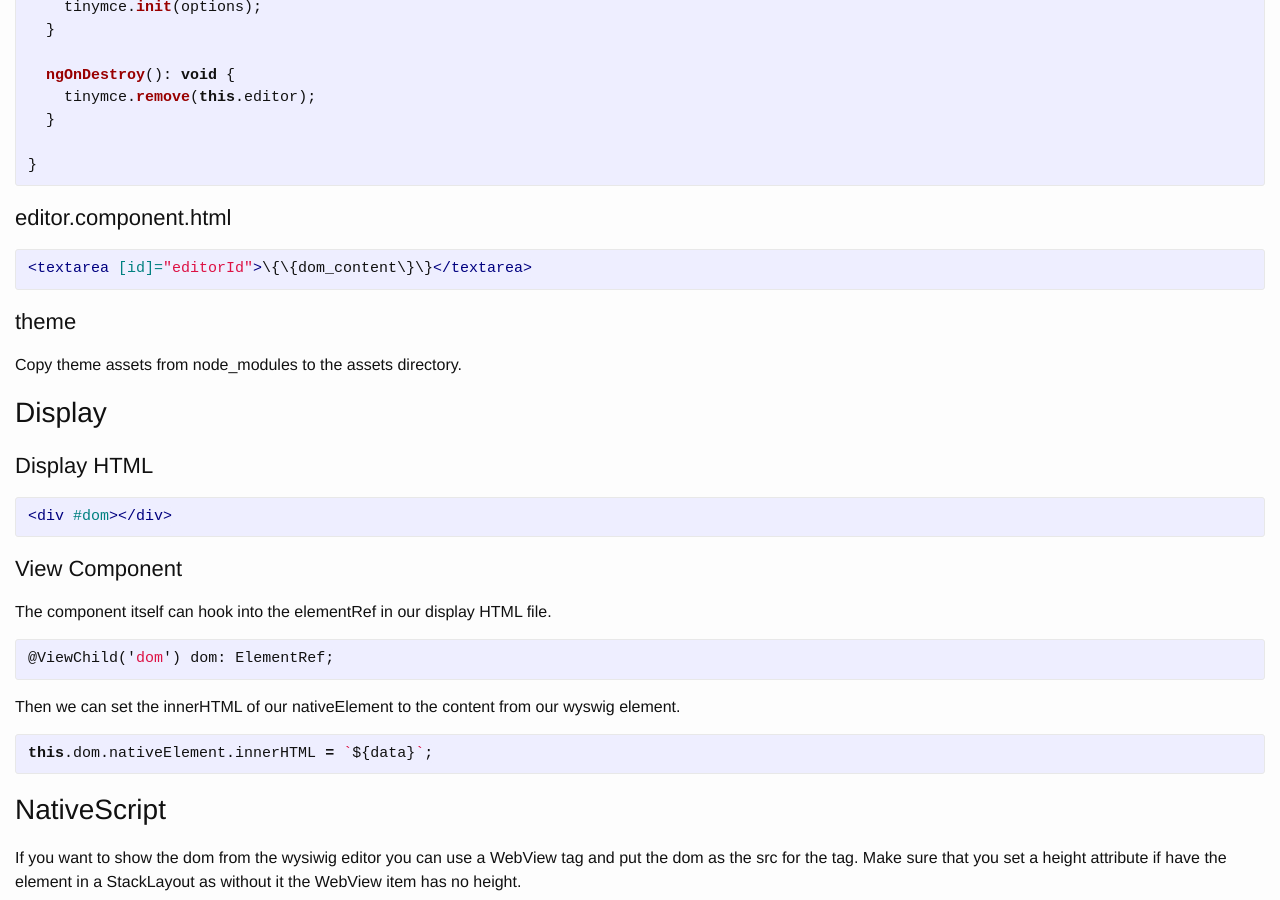
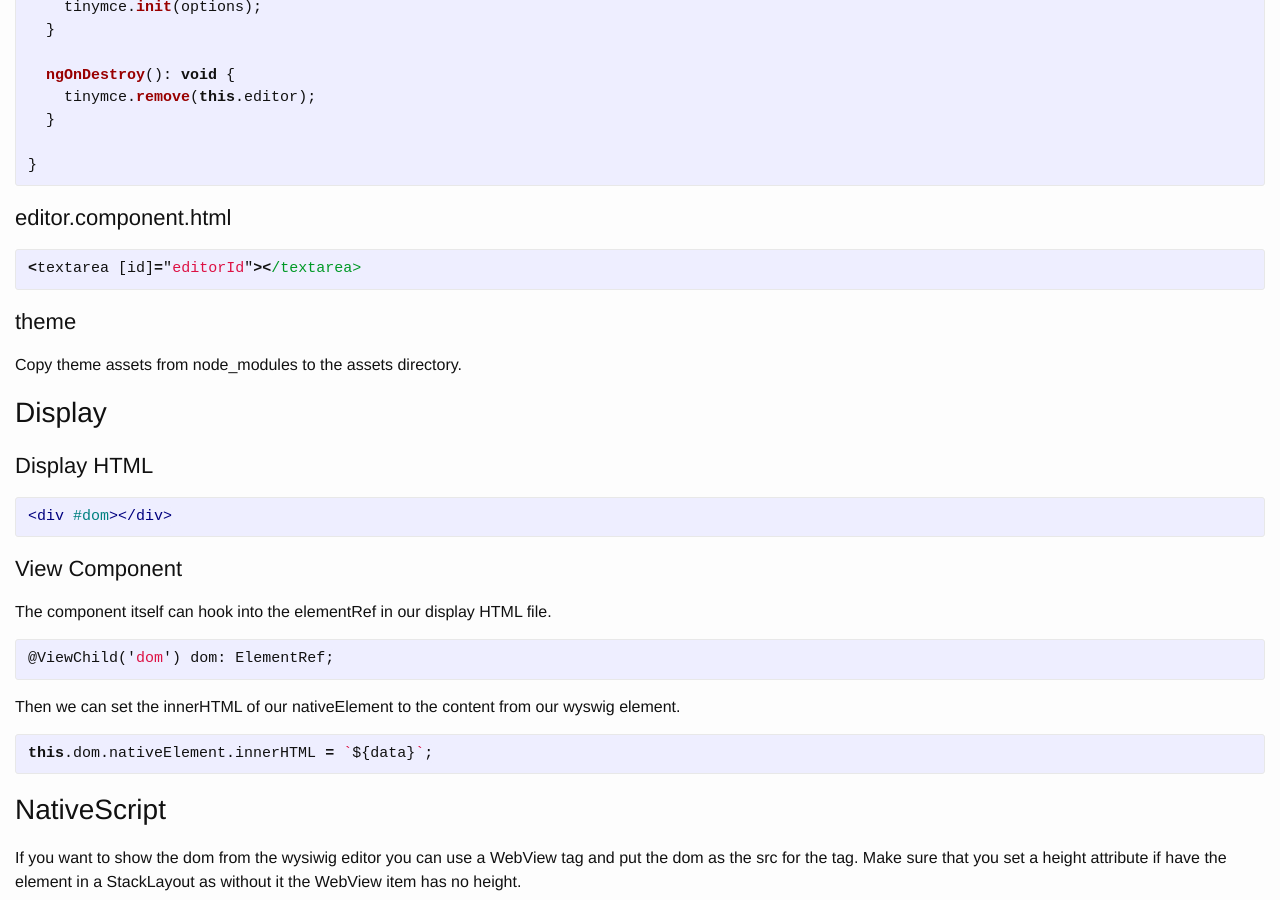
Before and after one commit to zackarychapple/zackarychapple.github.io, a Jekyll site: the page built from _posts/2016-12-01-angular2-wysiwig.markdown, in a window 1280 px wide and 900 px high, scrolled down 1553 px. Built offline with Jekyll 4.4.1, drawn with Linux system fonts in a browser that asks for light colours.

Commit message:
feat(wysiwig): adding wysiwig editor article

```diff
--- a/_posts/2016-12-01-angular2-wysiwig.markdown
+++ b/_posts/2016-12-01-angular2-wysiwig.markdown
@@ -81,8 +81,8 @@ export class WysiwygEditorComponent implements AfterViewInit, OnDestroy {
 
 ### editor.component.html
 
-{% highlight html %}
-<textarea [id]="editorId">\{\{dom_content\}\}</textarea>
+{% highlight javascript %}
+<textarea [id]="editorId">{{dom_content}}</textarea>
 {% endhighlight %}
 
 ### theme
```
